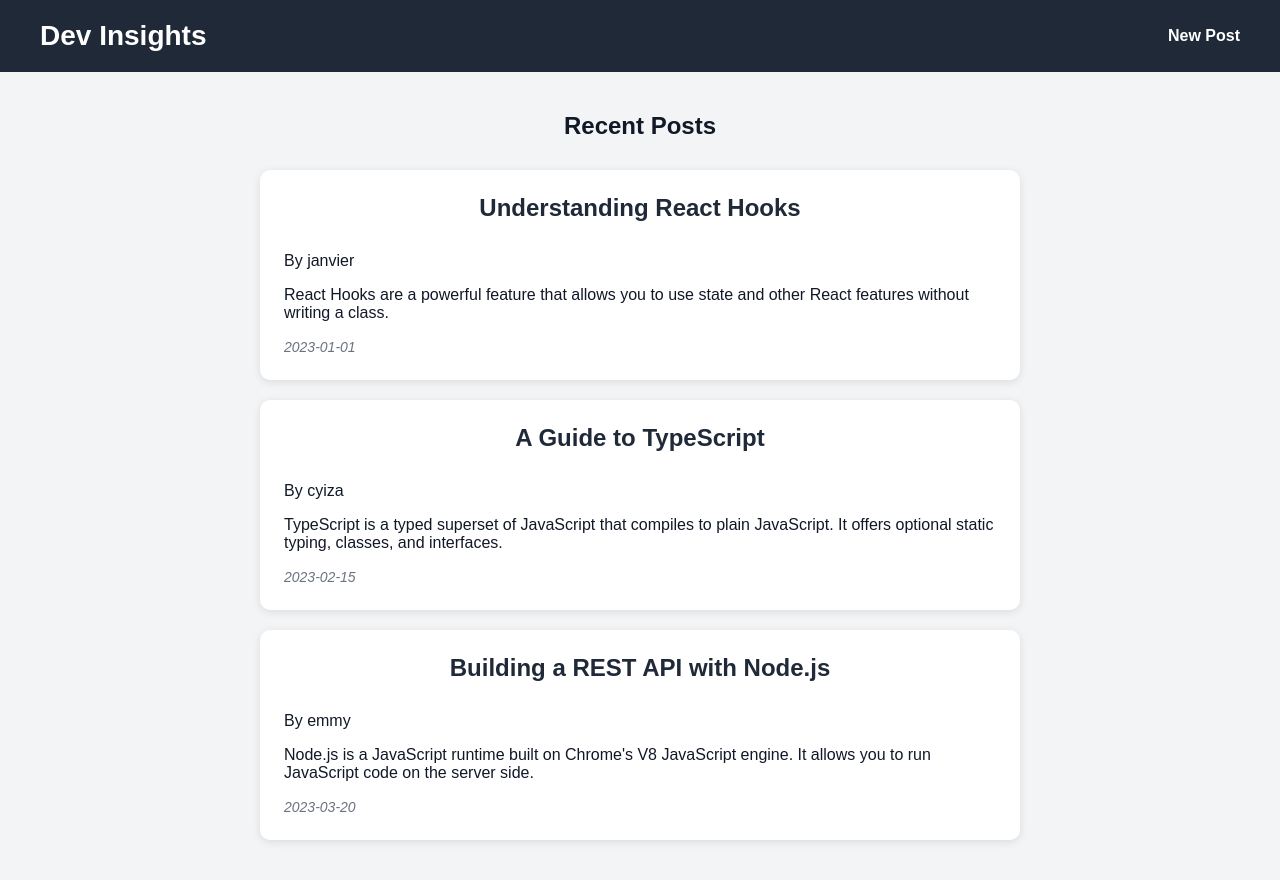
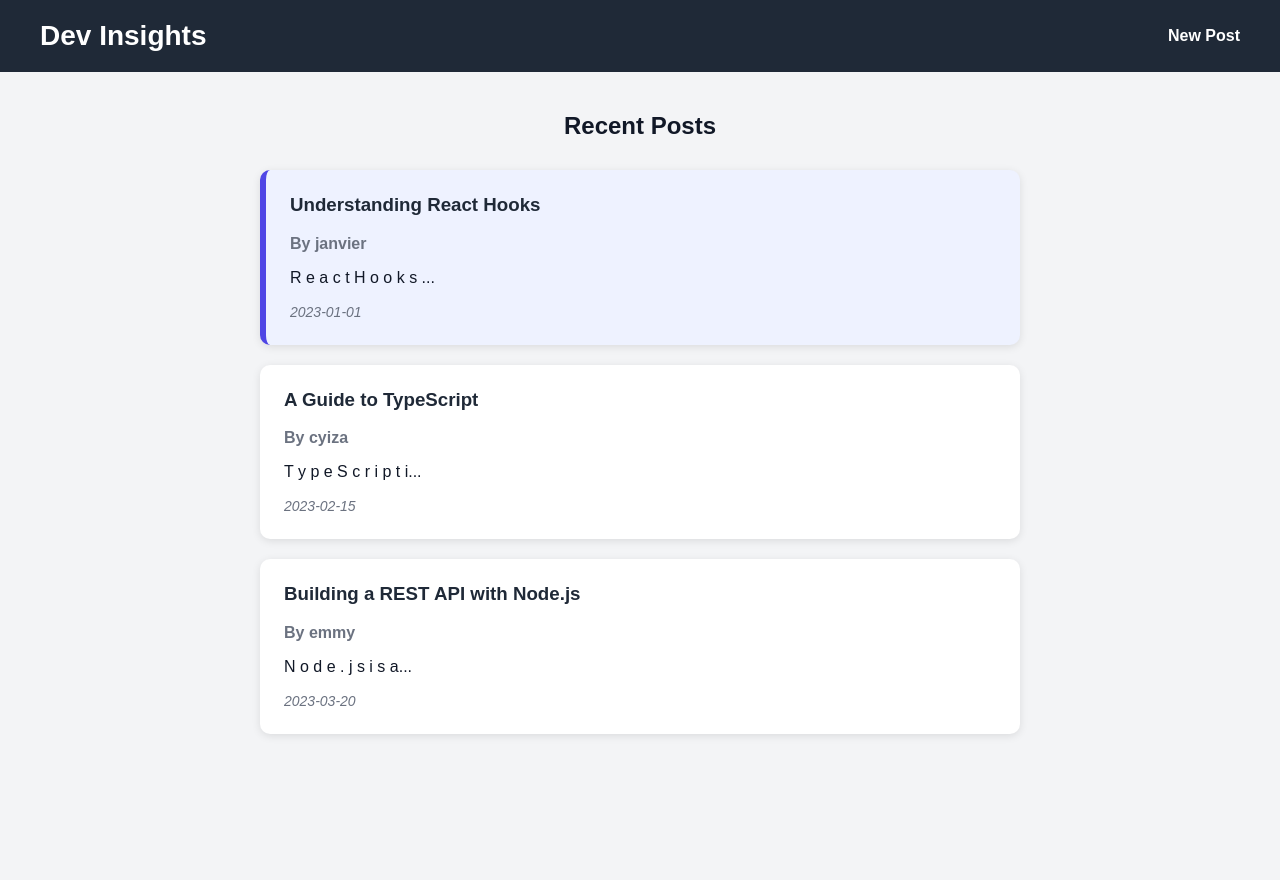
Before and after one commit to Clarisse-12/react-mini-blog, a React (Vite) app: page / in a window 1280 px wide. After the commit the page ends 800 px from the top, so only its background shows below. Built offline with nearby package versions, Linux system fonts and the light colour scheme.

Commit message:
feat: update Post component to use h3 for title and improve author display

```diff
--- a/src/components/Post/Post.css
+++ b/src/components/Post/Post.css
@@ -6,7 +6,7 @@
     box-shadow: 0 2px 8px rgba(0, 0, 0, 0.1);
 }
 
-.post h2 {
+.post h3 {
     margin-top: 0;
     color: #1f2937;
 }
@@ -19,3 +19,8 @@
 .post small {
     color: #6b7280;
 }
+
+.featured {
+    border-left: 6px solid #4f46e5;
+    background-color: #eef2ff;
+}
--- a/src/components/Post/Post.tsx
+++ b/src/components/Post/Post.tsx
@@ -1,4 +1,5 @@
 import "./Post.css"
+import {memo} from "react";
 import type { Post as PostType } from '../../types/Post';
 
 interface PostProps {
@@ -8,10 +9,10 @@ interface PostProps {
 function Post({ post }: PostProps) {
     const preview = post.content.split("").slice(0,12).join(" ") + "...";
   return (
-    <article className="post">
-      <h2>{post.title}</h2>
-      <p>By {post.author}</p>
-      <p>{post.content}</p>
+    <article className={post.author === "janvier" ? "post featured" : "post"}>
+      <h3>{post.title}</h3>
+      <p className="author">By {post.author}</p>
+      <p>{preview}</p>
       <small
       style={{
         fontSize: "14px",
@@ -23,4 +24,4 @@ function Post({ post }: PostProps) {
   );
 }
 
-export default Post;
+export default memo(Post);
```
